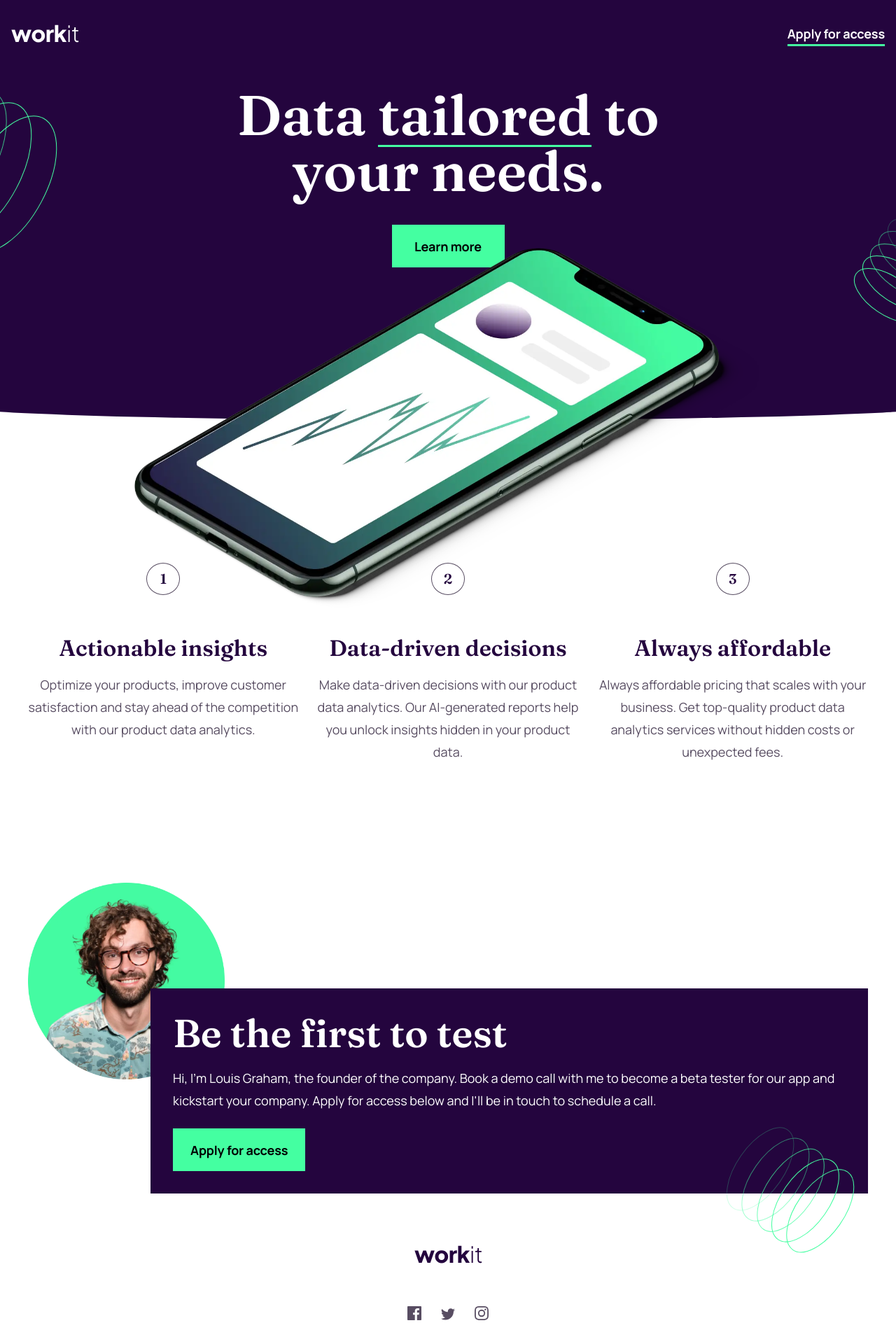
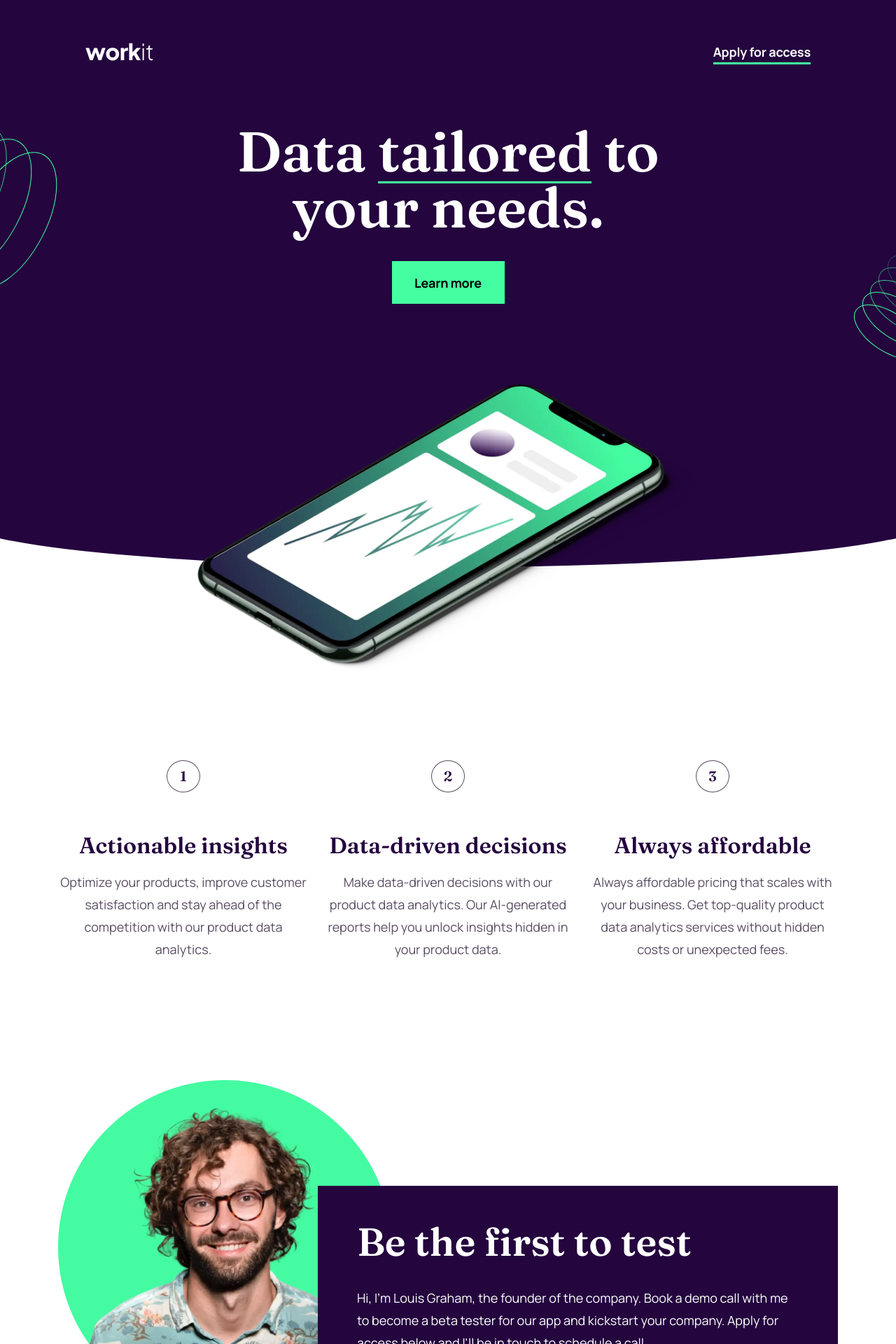
Before and after one commit to ryanbradley-webdev/workit-landing-page, a React (Vite) app: page / in a window 1280 px wide. Shown: the top 1920 px of the page at 70% size. Built offline with nearby package versions, Linux system fonts and the light colour scheme.

Commit message:
Update page styling for desktop.

```diff
--- a/src/components/apply/apply.module.css
+++ b/src/components/apply/apply.module.css
@@ -2,13 +2,20 @@
     margin-inline: 16px;
     margin-top: 100px;
     margin-bottom: 10px;
+    max-width: 1114px;
 }
 
-@media screen and (min-width: 500px) {
+@media screen and (min-width: 695px) {
     .apply {
         display: grid;
         grid-template-columns: 281px 1fr;
         margin-inline: 40px;
+    }
+}
+
+@media screen and (min-width: 1194px) {
+    .apply {
+        margin-inline: auto;
     }
 }
 
@@ -33,7 +40,7 @@
     margin-bottom: 24px;
 }
 
-@media screen and (max-width: 499px) {
+@media screen and (max-width: 694px) {
     .apply > div {
         text-align: center;
     }
@@ -44,7 +51,13 @@
     }
 }
 
-@media screen and (min-width: 500px) {
+@media screen and (min-width: 481px) {
+    .apply > div p {
+        margin-block: 24px;
+    }
+}
+
+@media screen and (min-width: 695px) {
     .apply > img {
         width: 281px;
     }
@@ -53,6 +66,8 @@
         position: relative;
         margin-left: -106px;
         margin-top: 151px;
+        padding: 56px;
+        padding-top: 48px;
     }
 
     .apply > div::after {
@@ -61,4 +76,18 @@
         bottom: -110px;
         right: 0;
     }
+
+    .apply > div p {
+        margin-block: 32px;
+    }
 }
+
+@media screen and (min-width: 1043px) {
+    .apply {
+        grid-template-columns: 477px 1fr;
+    }
+
+    .apply > img {
+        width: 477px;
+    }
+}
--- a/src/components/features/features.module.css
+++ b/src/components/features/features.module.css
@@ -14,12 +14,13 @@
     }
 }
 
-@media screen and (min-width: 800px) {
+@media screen and (min-width: 1000px) {
     .features {
         grid-template-columns: repeat(3, 1fr);
         column-gap: 20px;
-        max-width: 1200px;
+        max-width: 1114px;
         margin-inline: auto;
+        margin-top: 326px;
     }
 }
 
--- a/src/components/header/header.module.css
+++ b/src/components/header/header.module.css
@@ -5,6 +5,20 @@
     padding-block: 32px;
     padding-inline: 16px;
     background-color: var(--clr-purple);
+}
+
+@media screen and (min-width: 481px) {
+    .header {
+        padding-block: 37px;
+        padding-inline: 39px;
+    }
+}
+
+@media screen and (min-width: 1036px) {
+    .header {
+        padding-block: 58px;
+        padding-inline: max(39px, calc(50% - 518px))
+    }
 }
 
 .link {
--- a/src/components/hero/hero.module.css
+++ b/src/components/hero/hero.module.css
@@ -15,9 +15,10 @@
     }
 }
 
-@media screen and (min-width: 769px) {
+@media screen and (min-width: 800px) {
     .hero {
         gap: 37px;
+        padding-bottom: 326px;
     }
 }
 
@@ -42,6 +43,20 @@
     border-radius: 100%;
     background-color: var(--clr-purple);
     z-index: -1;
+}
+
+@media screen and (min-width: 481px) {
+    .hero::after {
+        height: 100px;
+        bottom: -30px;
+    }
+}
+
+@media screen and (min-width: 800px) {
+    .hero::after {
+        height: 140px;
+        bottom: -50px;
+    }
 }
 
 .hero h1 {
@@ -80,6 +95,13 @@
     }
 }
 
+@media screen and (min-width: 800px) {
+    .img {
+        width: 715px;
+        bottom: -200px;
+    }
+}
+
 .pattern {
     position: absolute;
 }
```
